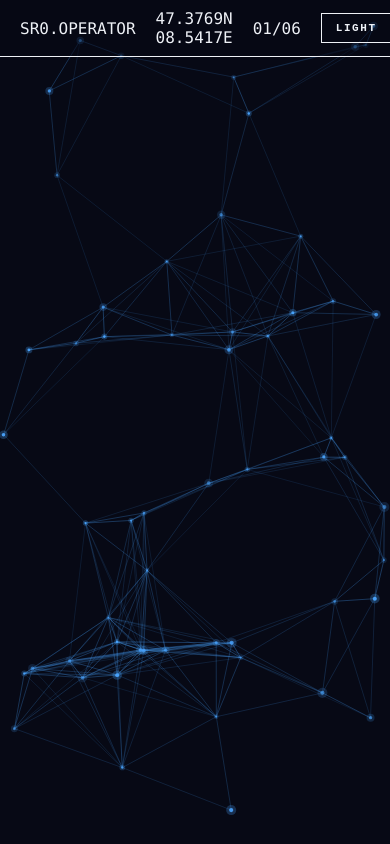
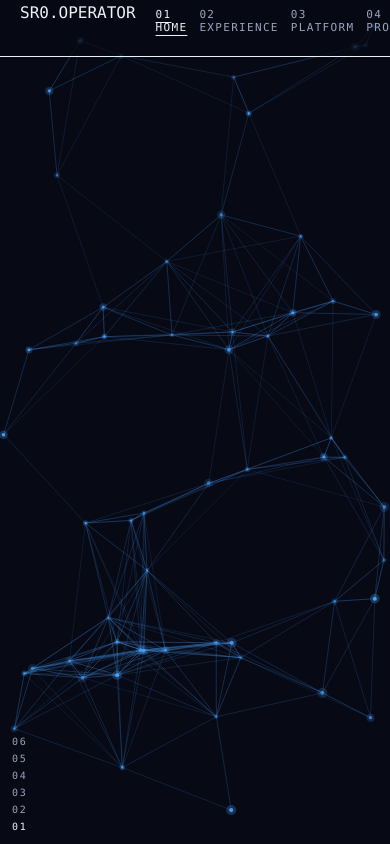
Before and after one commit to wissamataleh/wissamataleh.github.io, an Astro site: page / in a window 390 px wide. Shown: the top 844 px of the page. Built offline with nearby package versions, Linux system fonts and the light colour scheme; Astro itself is replaced by a stand-in of ours.

Commit message:
feat: brutalist chrome, responsive nav row, and mode tokens

```diff
--- a/src/components/ConstellationMenu.tsx
+++ b/src/components/ConstellationMenu.tsx
@@ -124,6 +124,17 @@
         <span className="site-coords" aria-hidden="true">
           47.3769N 08.5417E
         </span>
+        <nav className="site-nav" aria-label="primary">
+          {NAV_SECTIONS.map((s) => (
+            <a
+              key={s.id}
+              href={s.href}
+              className={matchHref(activeHref, s.href) ? "is-active" : undefined}
+            >
+              {s.label}
+            </a>
+          ))}
+        </nav>
         <span className="site-index" aria-hidden="true">
           {String(activeIndex).padStart(2, "0")}/06
         </span>
@@ -137,6 +148,16 @@
           {mode === "dark" ? "LIGHT" : "DARK"}
         </button>
       </header>
+      <div className="site-rail" aria-hidden="true">
+        {NAV_SECTIONS.map((s) => (
+          <span
+            key={s.id}
+            className={matchHref(activeHref, s.href) ? "is-active" : undefined}
+          >
+            {s.label.slice(0, 2)}
+          </span>
+        ))}
+      </div>
     </div>
   );
 }
--- a/src/styles/global.css
+++ b/src/styles/global.css
@@ -60,3 +60,119 @@
 .probe {
   display: none;
 }
+
+:root[data-site-mode="dark"] {
+  --bg: #070914;
+  --fg: #eef1f6;
+  --muted: #9aa3bc;
+  --panel: rgba(7, 9, 20, 0.78);
+  --divide: #3a3f52;
+}
+
+:root[data-site-mode="light"] {
+  --bg: #eef1f6;
+  --fg: #070914;
+  --muted: #4a5164;
+  --panel: rgba(238, 241, 246, 0.85);
+  --divide: #181b26;
+}
+
+:root {
+  color-scheme: dark;
+}
+
+:root[data-site-mode="light"] {
+  color-scheme: light;
+}
+
+html,
+body {
+  background: var(--bg);
+  color: var(--fg);
+  transition: background-color 380ms ease, color 380ms ease;
+}
+
+.site-bar {
+  align-items: baseline;
+  background: var(--panel);
+  color: var(--fg);
+}
+
+.site-nav {
+  display: none;
+  gap: 12px;
+  margin-left: auto;
+}
+
+.site-nav a {
+  color: var(--muted);
+  text-decoration: none;
+  font-size: 11px;
+  letter-spacing: 0.12em;
+}
+
+.site-nav a.is-active {
+  color: var(--fg);
+  text-decoration: underline;
+  text-underline-offset: 4px;
+}
+
+.site-rail {
+  position: fixed;
+  left: 12px;
+  bottom: 12px;
+  z-index: 20;
+  display: flex;
+  flex-direction: column-reverse;
+  gap: 6px;
+  font-size: 10px;
+  color: var(--muted);
+  letter-spacing: 0.18em;
+}
+
+.site-rail span.is-active {
+  color: var(--fg);
+}
+
+@media (max-width: 767px) {
+  .site-nav {
+    display: flex;
+  }
+  .site-coords {
+    display: none;
+  }
+  .site-index {
+    margin-left: 0;
+  }
+}
+
+.bio-panel,
+.content-panel {
+  box-sizing: border-box;
+  background: var(--panel);
+  border: 1px solid var(--divide);
+  border-radius: 0;
+}
+
+.bio-panel {
+  margin: 96px 24px 24px;
+  padding: 32px;
+  max-width: 820px;
+}
+
+.content-panel {
+  padding: 24px;
+}
+
+@media (prefers-reduced-motion: reduce) {
+  html,
+  body,
+  .effect-frame,
+  .effect-scene,
+  .site-bar {
+    transition: none;
+  }
+  .site-toggle {
+    transition: none;
+  }
+}
```
Also changed, not shown: tests/chrome.spec.ts (added, +25 -0 lines).
